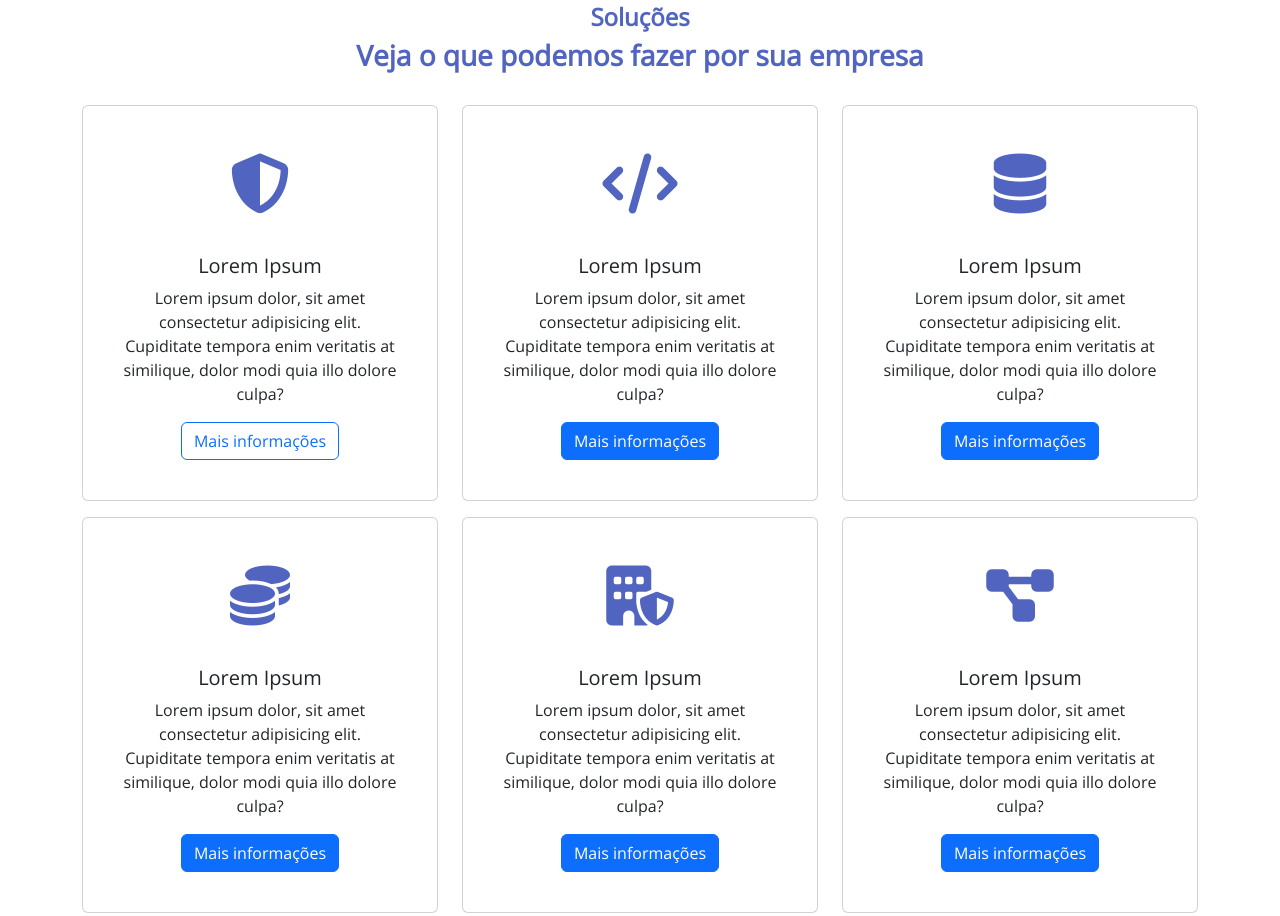
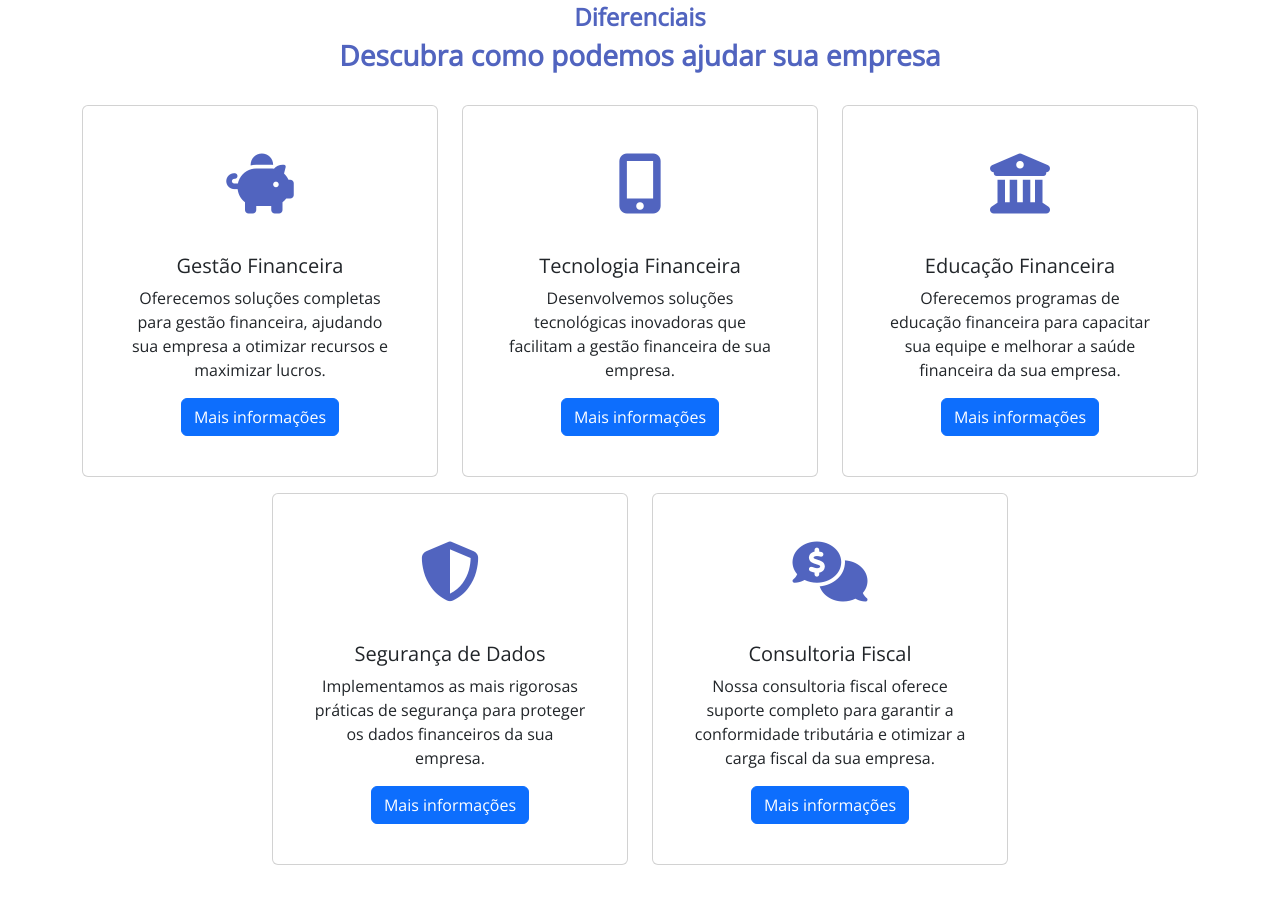
Before and after one commit to vicmazzola/Fintech, a plain HTML site: page index.html in a window 1280 px wide. Shown: the part 1285-2201 px from the top of the page. Drawn offline with nearby package versions, Linux system fonts and the light colour scheme.

Commit message:
diferenciais

```diff
--- a/index.html
+++ b/index.html
@@ -47,7 +47,7 @@
                             <a class="nav-link" href="#valores">Valores</a>
                         </li>
                         <li class="nav-item">
-                            <a class="nav-link" href="#solucoes">Soluções</a>
+                            <a class="nav-link" href="#solucoes">Diferenciais</a>
                         </li>
                         <li class="nav-item">
                             <a class="nav-link" href="#equipe">Equipe </a>
@@ -87,7 +87,8 @@
         <div class="row d-flex align-items-center justify-content-between">
             <div class="col-lg-6">
                 <h2 class="my-title display-5 my-4">A ajuda que você não sabia que precisava!</h2>
-                <h3 class="mb-4">Uma empresa que surgiu em 1997, atuando inicialmente com consultoria e, a partir de 2003, entrando na área financeira</h3>
+                <h3 class="mb-4">Uma empresa que surgiu em 1997, atuando inicialmente com consultoria e, a partir de
+                    2003, entrando na área financeira</h3>
                 <a href="" class="btn btn-primary btn-lg">Mais informações <i
                         class="fa-solid fa-arrow-right-long ms-1"></i></a>
             </div>
@@ -104,7 +105,10 @@
             <div class="col-lg-6 bg-blue-2 my-2">
                 <h4 class="my-1 my-title mt-4">Valores</h4>
                 <h4 class="my-title my-4">Transformando o Mercado Financeiro com Inovação</h4>
-                <p class="mb-5"><p>A FinPlus é uma fintech inovadora que nasceu com o objetivo de transformar o mercado financeiro. Nossos valores fundamentais incluem transparência, excelência no atendimento ao cliente e soluções tecnológicas avançadas para impulsionar o crescimento das empresas.</p>
+                <p class="mb-5">
+                <p>A FinPlus é uma fintech inovadora que nasceu com o objetivo de transformar o mercado financeiro.
+                    Nossos valores fundamentais incluem transparência, excelência no atendimento ao cliente e soluções
+                    tecnológicas avançadas para impulsionar o crescimento das empresas.</p>
                 </p>
                 <a href="" class="btn btn-primary btn-lg text-light mb-5">Conheça agora <i
                         class="fa-solid fa-arrow-right-long ms-1"></i></a>
@@ -112,8 +116,8 @@
             <div class="col-lg-6 text-center my-2">
                 <div id="carouselExampleIndicators" class="carousel slide">
                     <div class="carousel-indicators">
-                    <button type="button" data-bs-target="#carouselExampleIndicators" data-bs-slide-to="0" class="active"
-                        aria-current="true" aria-label="Slide 1"></button>
+                        <button type="button" data-bs-target="#carouselExampleIndicators" data-bs-slide-to="0"
+                            class="active" aria-current="true" aria-label="Slide 1"></button>
                         <button type="button" data-bs-target="#carouselExampleIndicators" data-bs-slide-to="1"
                             aria-label="Slide 2"></button>
                         <button type="button" data-bs-target="#carouselExampleIndicators" data-bs-slide-to="2"
@@ -124,11 +128,13 @@
                             <img src="./images/carousel/ContandoMoedas.jpg" class="d-block w-100" alt="ContandoMoedas">
                         </div>
                         <div class="carousel-item">
-                        <img src="./images/carousel/EntregandoDinheiro.jpg" class="d-block w-100" alt="EntregandoDinheiro">
+                            <img src="./images/carousel/EntregandoDinheiro.jpg" class="d-block w-100"
+                                alt="EntregandoDinheiro">
                         </div>
 
                         <div class="carousel-item">
-                        <img src="./images/carousel/contandodinheiro.jpg" class="d-block w-100" alt="ContandoDinheiro">
+                            <img src="./images/carousel/contandodinheiro.jpg" class="d-block w-100"
+                                alt="ContandoDinheiro">
                         </div>
                     </div>
                     <button class="carousel-control-prev" type="button" data-bs-target="#carouselExampleIndicators"
@@ -149,58 +155,31 @@
 
     <!----------------------------------- solucoes -------------------------------------->
     <section class="container my-5" id="solucoes">
-        <h4 class="my-title text-center my-mt">Soluções</h4>
-        <h3 class="text-center my-title mb-4">Veja o que podemos fazer por sua empresa</h3>
+        <h4 class="my-title text-center my-mt">Diferenciais</h4>
+        <h3 class="text-center my-title mb-4">Descubra como podemos ajudar sua empresa</h3>
 
+        <div class="row d-flex align-items-center justify-content-center">
+
+        </div>
         <div class="row d-flex align-items-center justify-content-center">
             <div class="col-lg-4 my-2">
                 <div class="card text-center p-4">
-                    <i class="fa-solid fa-shield-halved icon"></i>
+                    <i class="fa-solid fa-piggy-bank icon"></i>
                     <div class="card-body">
-                        <h5 class="card-title">Lorem Ipsum</h5>
-                        <p class="card-text">Lorem ipsum dolor, sit amet consectetur adipisicing elit. Cupiditate
-                            tempora enim veritatis at similique, dolor modi quia illo dolore culpa?</p>
-                        <a href="#" class="btn btn-outline-primary">Mais informações</a>
+                        <h5 class="card-title">Gestão Financeira</h5>
+                        <p class="card-text">Oferecemos soluções completas para gestão financeira, ajudando sua
+                            empresa a otimizar recursos e maximizar lucros.</p>
+                        <a href="#" class="btn btn-primary">Mais informações</a>
                     </div>
                 </div>
             </div>
-
             <div class="col-lg-4 my-2">
                 <div class="card text-center p-4">
-                    <i class="fa-solid fa-code icon"></i>
+                    <i class="fa-solid fa-mobile-alt icon"></i>
                     <div class="card-body">
-                        <h5 class="card-title">Lorem Ipsum</h5>
-                        <p class="card-text">Lorem ipsum dolor, sit amet consectetur adipisicing elit. Cupiditate
-                            tempora enim veritatis at similique, dolor modi
-                            quia illo dolore culpa?</p>
-                        <a href="#" class="btn btn-primary">Mais informações</a>
-                    </div>
-                </div>
-
-            </div>
-
-            <div class="col-lg-4 my-2">
-                <div class="card text-center p-4">
-                    <i class="fa-solid fa-database icon"></i>
-                    <div class="card-body">
-                        <h5 class="card-title">Lorem Ipsum</h5>
-                        <p class="card-text">Lorem ipsum dolor, sit amet consectetur adipisicing elit. Cupiditate
-                            tempora enim veritatis at similique, dolor modi
-                            quia illo dolore culpa?</p>
-                        <a href="#" class="btn btn-primary">Mais informações</a>
-                    </div>
-                </div>
-
-            </div>
-
-            <div class="col-lg-4 my-2">
-                <div class="card text-center p-4">
-                    <i class="fa-solid fa-coins icon"></i>
-                    <div class="card-body">
-                        <h5 class="card-title">Lorem Ipsum</h5>
-                        <p class="card-text">Lorem ipsum dolor, sit amet consectetur adipisicing elit. Cupiditate
-                            tempora enim veritatis at similique, dolor modi
-                            quia illo dolore culpa?</p>
+                        <h5 class="card-title">Tecnologia Financeira</h5>
+                        <p class="card-text">Desenvolvemos soluções tecnológicas inovadoras que facilitam a gestão
+                            financeira de sua empresa.</p>
                         <a href="#" class="btn btn-primary">Mais informações</a>
                     </div>
                 </div>
@@ -208,12 +187,11 @@
 
             <div class="col-lg-4 my-2">
                 <div class="card text-center p-4">
-                    <i class="fa-solid fa-building-shield icon"></i>
+                    <i class="fa-solid fa-university icon"></i>
                     <div class="card-body">
-                        <h5 class="card-title">Lorem Ipsum</h5>
-                        <p class="card-text">Lorem ipsum dolor, sit amet consectetur adipisicing elit. Cupiditate
-                            tempora enim veritatis at similique, dolor modi
-                            quia illo dolore culpa?</p>
+                        <h5 class="card-title">Educação Financeira</h5>
+                        <p class="card-text">Oferecemos programas de educação financeira para capacitar sua equipe e
+                            melhorar a saúde financeira da sua empresa.</p>
                         <a href="#" class="btn btn-primary">Mais informações</a>
                     </div>
                 </div>
@@ -221,18 +199,26 @@
 
             <div class="col-lg-4 my-2">
                 <div class="card text-center p-4">
-                    <i class="fa-solid fa-diagram-project icon"></i>
+                    <i class="fa-solid fa-shield-alt icon"></i>
                     <div class="card-body">
-                        <h5 class="card-title">Lorem Ipsum</h5>
-                        <p class="card-text">Lorem ipsum dolor, sit amet consectetur adipisicing elit. Cupiditate
-                            tempora enim veritatis at similique, dolor modi
-                            quia illo dolore culpa?</p>
+                        <h5 class="card-title">Segurança de Dados</h5>
+                        <p class="card-text">Implementamos as mais rigorosas práticas de segurança para proteger os
+                            dados financeiros da sua empresa.</p>
                         <a href="#" class="btn btn-primary">Mais informações</a>
                     </div>
                 </div>
-
             </div>
 
+            <div class="col-lg-4 my-2">
+                <div class="card text-center p-4">
+                    <i class="fa-solid fa-comments-dollar icon"></i>
+                    <div class="card-body">
+                        <h5 class="card-title">Consultoria Fiscal</h5>
+                        <p class="card-text">Nossa consultoria fiscal oferece suporte completo para garantir a conformidade tributária e otimizar a carga fiscal da sua empresa.</p>
+                        <a href="#" class="btn btn-primary">Mais informações</a>
+                    </div>
+                </div>
+            </div>
         </div>
     </section>
     <!-------------------------------- fim solucoes -------------------------------------->
```
Also changed, not shown: 1 other file. Lines whose indentation alone changed are shown as unchanged.
